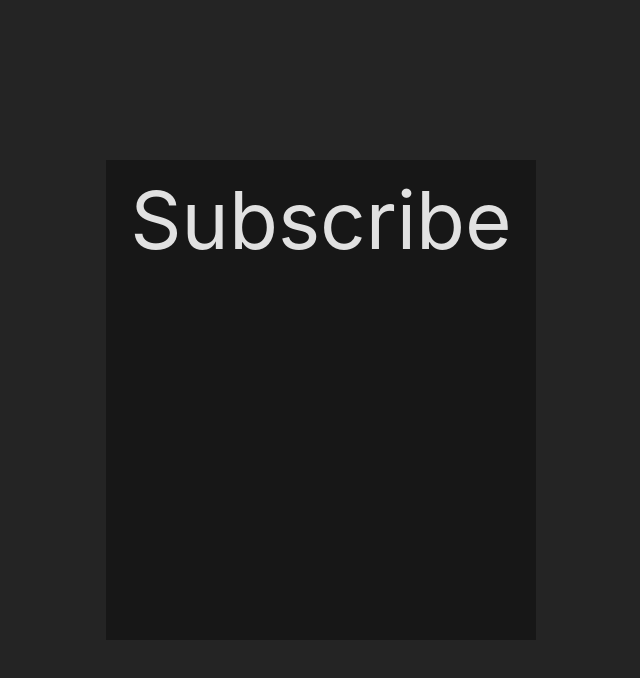
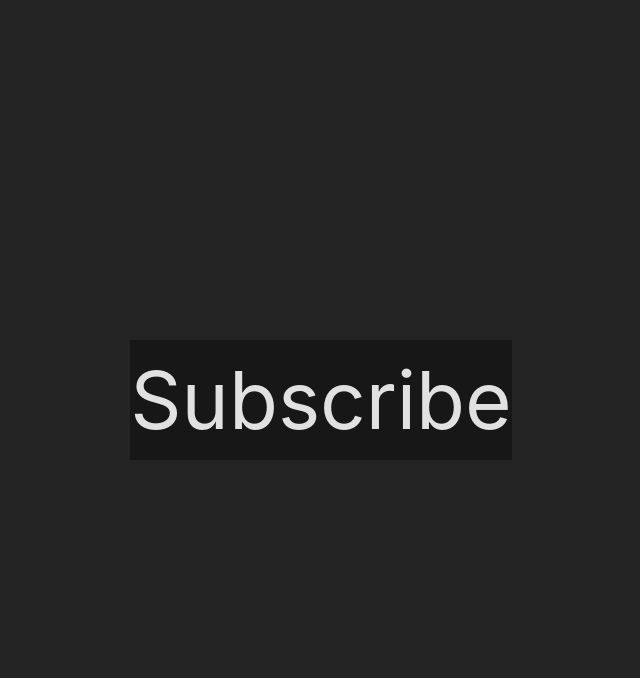
Before and after one commit to goncy/confirm-button, a React (Vite) app: page / in a window 1280 px wide. Shown: the top 678 px of the page, without its empty margins (319-959 px from the left). Built offline with nearby package versions, Linux system fonts and the light colour scheme.

Commit message:
Update variants

```diff
--- a/src/App.tsx
+++ b/src/App.tsx
@@ -1,20 +1,19 @@
-import {HTMLMotionProps, Variant, Variants, motion} from "framer-motion"
+import { AnimatePresence, HTMLMotionProps, Variant, Variants, motion } from "framer-motion"
 import { useEffect, useState } from "react"
 
-type Status = "initial" | "prompted" | "success" | "completed"
+type Status = "initial" | "prompted" | "success"
 
-const bgVariants: Record<Status, Variant> = {
-  initial: {backgroundColor: 'var(--color-primary)'},
-  prompted: {backgroundColor: 'var(--color-warning)'},
-  success: {backgroundColor: 'var(--color-success)'},
-  completed: {backgroundColor: 'var(--color-secondary)'},
+const bgVariants: Partial<Record<Status, Variant>> = {
+  prompted: { backgroundColor: 'var(--color-warning)' },
+  success: { backgroundColor: 'var(--color-success)' },
 }
 const presenceVariants: Variants = {
-  visible: {opacity: 1, y: 0},
-  hidden: {opacity: 0, y: 100},
+  initial: { opacity: 0, y: -100, position: "relative", width: "100%" },
+  visible: { opacity: 1, y: 0, position: "relative", width: "100%" },
+  hidden: { opacity: 0, y: 100, position: "relative", width: "100%" },
 }
 
-function ButtonWithConfirmation({children, onClick, ...props}: HTMLMotionProps<"button">) {
+function ButtonWithConfirmation({ children, onClick, className = '', ...props }: HTMLMotionProps<"button">) {
   const [status, setStatus] = useState<Status>("initial")
 
   function handleClick(event: React.MouseEvent<HTMLButtonElement>) {
@@ -24,8 +23,6 @@ function ButtonWithConfirmation({children, onClick, ...props}: HTMLMotionProps<"
       setStatus("success")
       onClick?.(event)
     } else if (status === "success") {
-      setStatus("completed")
-    } else if (status === "completed") {
       setStatus("initial")
     }
   }
@@ -37,7 +34,7 @@ function ButtonWithConfirmation({children, onClick, ...props}: HTMLMotionProps<"
       timeout = setTimeout(() => setStatus("initial"), 3000)
     } else if (status === "success") {
       timeout = setTimeout(() => {
-        setStatus("completed")
+        setStatus("initial")
       }, 2000)
     }
 
@@ -45,8 +42,10 @@ function ButtonWithConfirmation({children, onClick, ...props}: HTMLMotionProps<"
   }, [status])
 
   return (
+    <AnimatePresence initial={false}>
       <motion.button
-      className="overflow-hidden text-white rounded-full relative origin-top flex items-center justify-center py-2 px-8"
+        layout
+        className={`overflow-hidden min-w-32 text-white rounded-full relative origin-top flex items-center justify-center py-2 ${className}`}
         initial="initial"
         animate={status}
         variants={bgVariants}
@@ -54,61 +53,71 @@ function ButtonWithConfirmation({children, onClick, ...props}: HTMLMotionProps<"
         {...props}
       >
         {/* initial */}
+        {status === "initial" && (
           <motion.p
-        className="flex items-center justify-center"
-        initial="visible"
+            className="flex items-center justify-center px-4"
+            initial="initial"
             variants={presenceVariants}
-        animate={status === "initial" ? "visible" : "hidden"}
+            animate="visible"
+            exit="hidden"
           >
             {children}
           </motion.p>
+        )}
 
         {/* prompted? */}
+        {status === "prompted" && (
           <motion.p
-        className="w-full h-full absolute flex items-center justify-center"
-        initial="hidden"
+            className="flex items-center justify-center px-4"
+            initial="initial"
             variants={presenceVariants}
-        animate={status === "prompted" ? "visible" : "hidden"}
+            animate="visible"
+            exit="hidden"
           >
             <motion.span className="z-10">
               Confirm?
             </motion.span>
             <motion.span
               className="absolute py-8"
-            initial={{width: '0%', left: '0px', height: '100%', backgroundColor: "#0000002f"}}
+              initial={{ width: '0%', left: '0px', height: '100%', backgroundColor: "#0000002f" }}
               animate={status === "prompted"
-              ? {width: '100%', transition: {duration: 3, ease: 'linear'}}
-              : {opacity: 0, width: '0%', transition: {duration: 0}}}
+                ? { width: '100%', transition: { duration: 3, ease: 'linear' } }
+                : { opacity: 0, width: '0%', transition: { duration: 0 } }}
             />
           </motion.p>
+        )}
 
         {/* success */}
+        {status === "success" && (
           <motion.p
-        className="w-full h-full absolute flex items-center justify-center text-xl"
-        initial="hidden"
+            className="flex items-center justify-center px-8"
+            initial="initial"
             variants={presenceVariants}
-        animate={status === "success" ? "visible" : "hidden"}
+            animate="visible"
+            exit="hidden"
           >
             ✓
           </motion.p>
-
-      {/* completed */}
-      <motion.p
-        className="w-full h-full absolute flex items-center justify-center"
-        initial="hidden"
-        variants={presenceVariants}
-        animate={status === "completed" ? "visible" : "hidden"}
-      >
-        Subscribed
-      </motion.p>
+        )}
       </motion.button>
+    </AnimatePresence>
   )
 }
 
 function App() {
+  const [isSubscribed, setIsSubscribed] = useState<boolean>(false)
+
   return (
-    <ButtonWithConfirmation style={{zoom: 5}} onClick={() => console.log("Confirmed!")}>
-      Subscribe
+    <ButtonWithConfirmation
+      style={{
+        zoom: 5,
+        backgroundColor: isSubscribed
+          ? 'var(--color-secondary)'
+          : 'var(--color-primary)'
+      }}
+      onClick={() => setIsSubscribed(subscribed => !subscribed)}
+    >
+      {isSubscribed ? 'Unsubscribe' : 'Subscribe'}
     </ButtonWithConfirmation>
   )
 }
```
Lines whose indentation alone changed are shown as unchanged.
